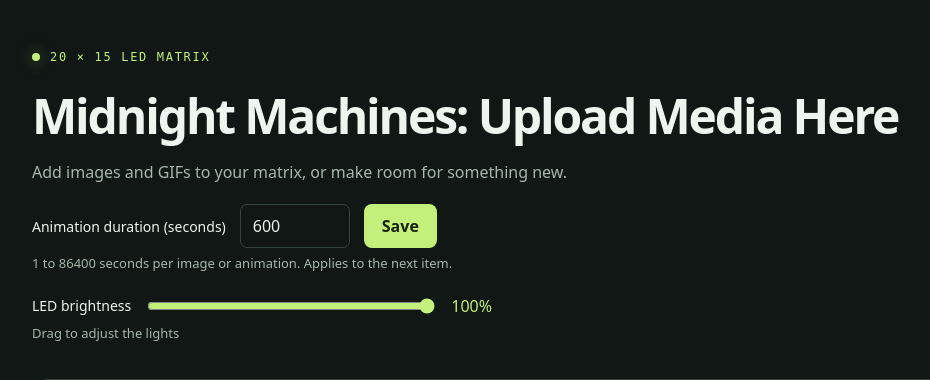
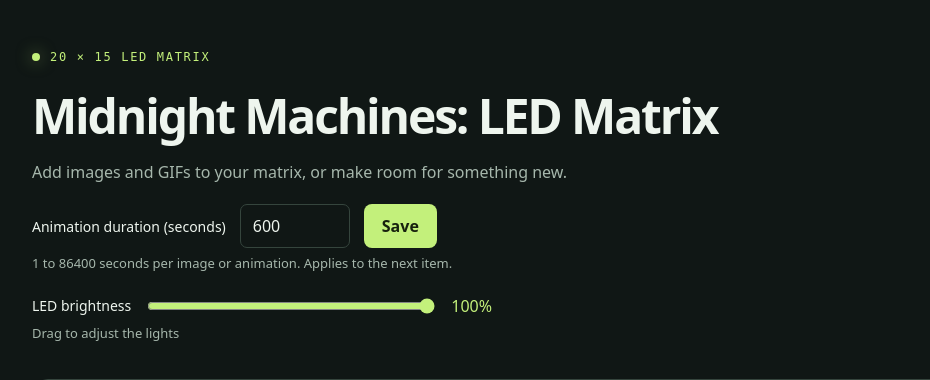
Before and after one commit to lamcnguyen89/LED_Light_Project, a Flask app: page / in a window 1280 px wide. Shown: the top 380 px of the page, without its empty margins (56-986 px from the left). Run offline with Flask 3, Linux system fonts and the light colour scheme; data that the repository does not hold is empty; some libraries are stand-ins or nearby versions.

Commit message:
Changed Name of Flask Web UI

```diff
--- a/templates/index.html
+++ b/templates/index.html
@@ -13,7 +13,7 @@
     <header>
       <div class="eyebrow"><span class="indicator"></span> 20 × 15 LED MATRIX</div>
 
-      <h1>Midnight Machines: Upload Media Here</h1>
+      <h1>Midnight Machines: LED Matrix</h1>
       <p class="intro">Add images and GIFs to your matrix, or make room for something new.</p>
       <form id="duration-form" class="duration-control">
         <label for="display-seconds">Animation duration (seconds)</label>
```
